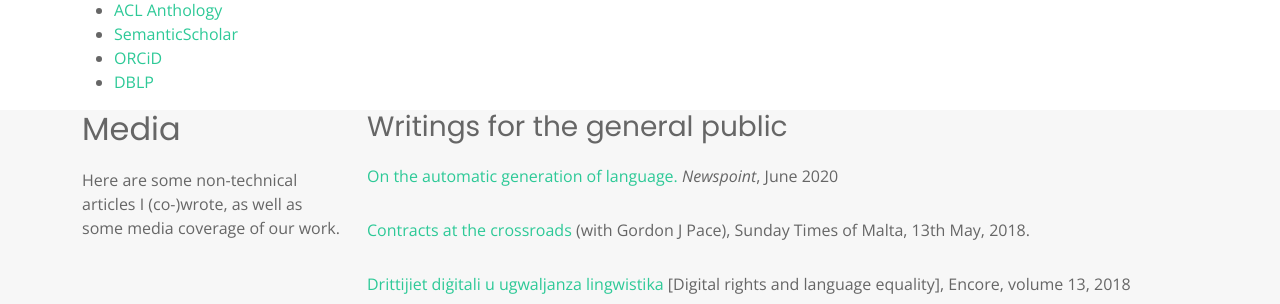
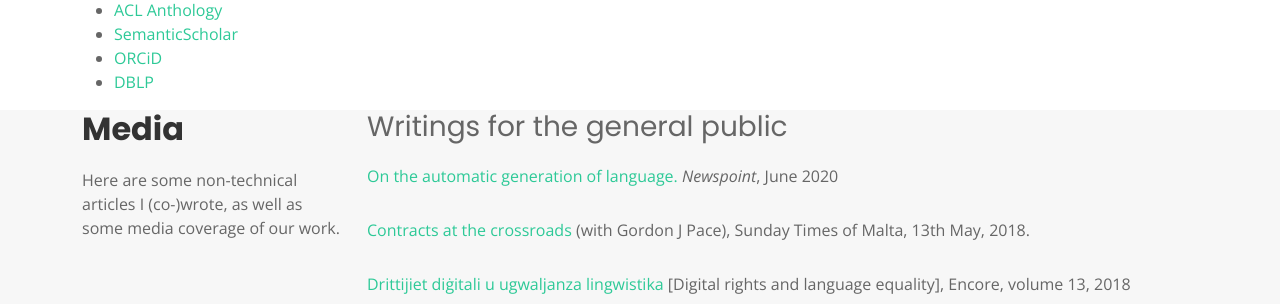
Before and after one commit to albertgatt/albertgatt.github.io, a PHP site: page /index.html in a window 1280 px wide. Shown: the part 2479-2783 px from the top of the page. Run offline with PHP 8.4, Linux system fonts and the light colour scheme; some libraries are stand-ins or nearby versions.

Commit message:
Style update for media section

```diff
--- a/assets/css/style.css
+++ b/assets/css/style.css
@@ -997,6 +997,13 @@ section {
   background: #f7f7f7;
 }
 
+#media .about-container h2.title {
+  color: #333;
+  font-weight: 700;
+  font-size: 32px;
+}
+
+
 
 /* Contact Section
 --------------------------------*/
```
